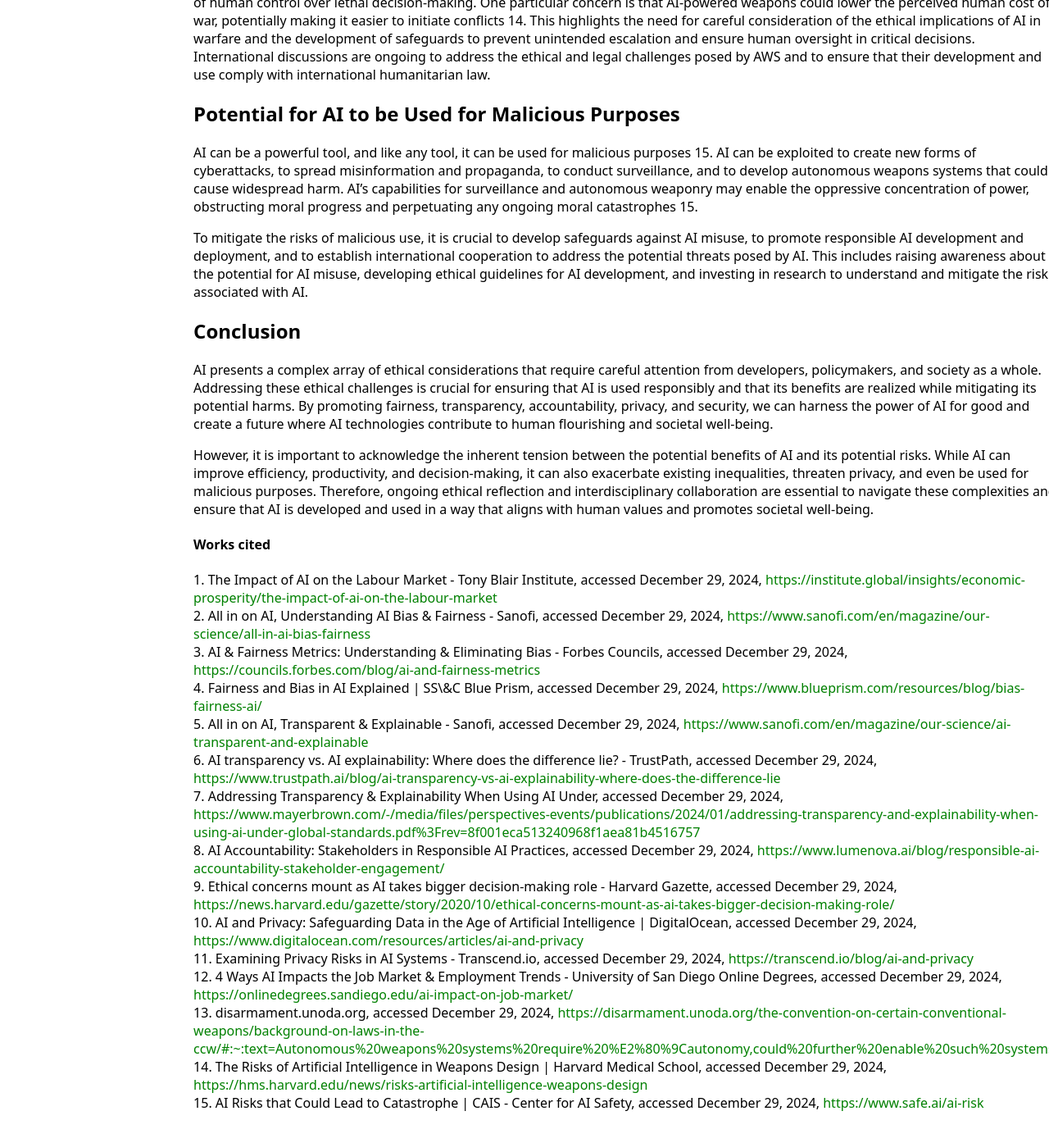
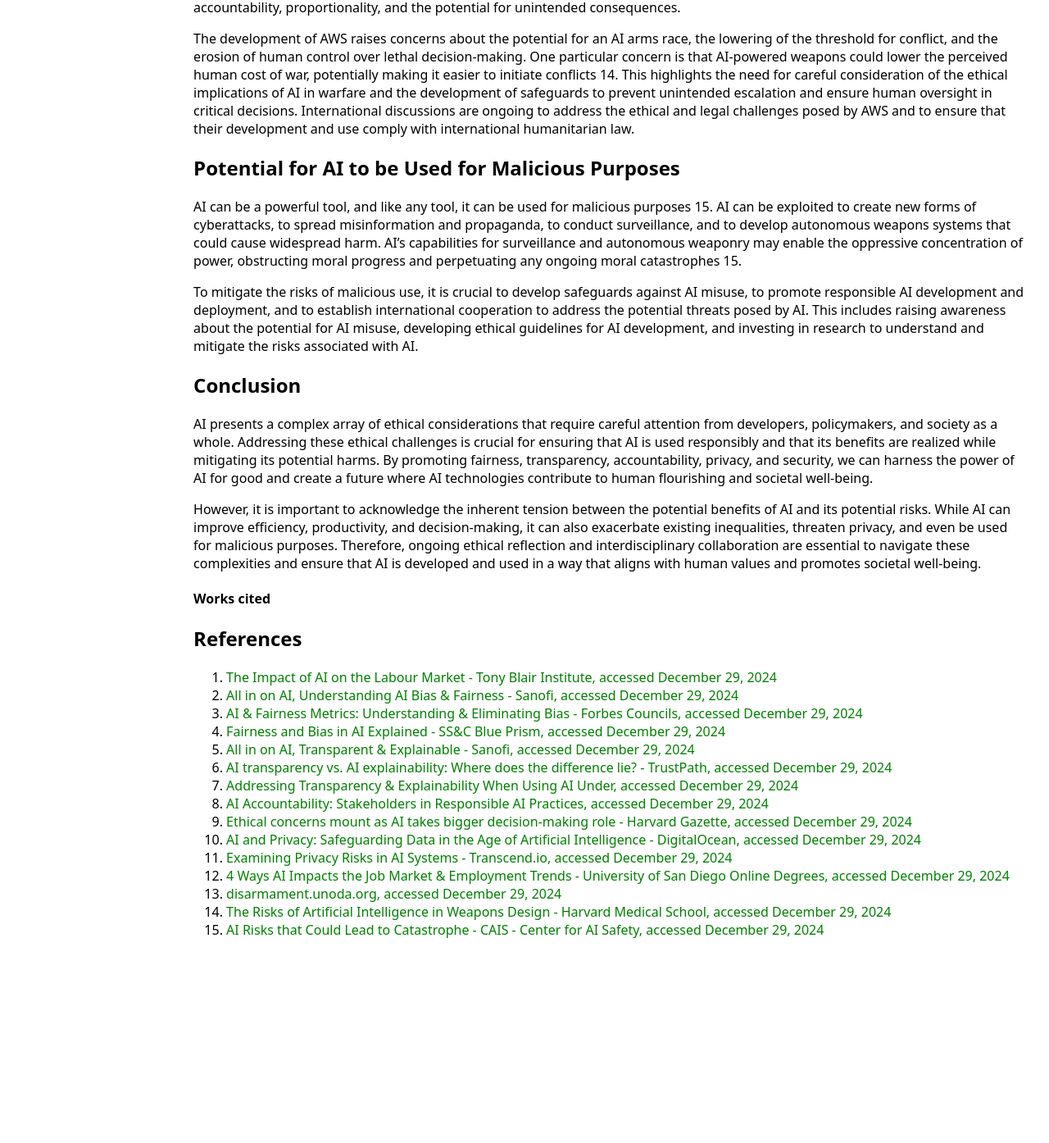
Before and after one commit to ICTASL/capacity-building, a Jekyll site: the page built from students/ai-aptitude/ethical-considerations-ai.md, in a window 1280 px wide and 1400 px high, scrolled down 2602 px. Shown: the top 1394 px of the window at 82% size. Built offline with Jekyll 4.4.1, drawn with Linux system fonts in a browser that asks for light colours; after the commit the page ends 3791 px from its top, so only the background shows below that.

Commit message:
Fixed text wrapping

```diff
--- a/students/ai-aptitude/ethical-considerations-ai.md
+++ b/students/ai-aptitude/ethical-considerations-ai.md
@@ -72,19 +72,20 @@ AI presents a complex array of ethical considerations that require careful atten
 However, it is important to acknowledge the inherent tension between the potential benefits of AI and its potential risks. While AI can improve efficiency, productivity, and decision-making, it can also exacerbate existing inequalities, threaten privacy, and even be used for malicious purposes. Therefore, ongoing ethical reflection and interdisciplinary collaboration are essential to navigate these complexities and ensure that AI is developed and used in a way that aligns with human values and promotes societal well-being.
 
 #### **Works cited**
+## References
 
-1\. The Impact of AI on the Labour Market \- Tony Blair Institute, accessed December 29, 2024, [https://institute.global/insights/economic-prosperity/the-impact-of-ai-on-the-labour-market](https://institute.global/insights/economic-prosperity/the-impact-of-ai-on-the-labour-market)
-2\. All in on AI, Understanding AI Bias & Fairness \- Sanofi, accessed December 29, 2024, [https://www.sanofi.com/en/magazine/our-science/all-in-ai-bias-fairness](https://www.sanofi.com/en/magazine/our-science/all-in-ai-bias-fairness)
-3\. AI & Fairness Metrics: Understanding & Eliminating Bias \- Forbes Councils, accessed December 29, 2024, [https://councils.forbes.com/blog/ai-and-fairness-metrics](https://councils.forbes.com/blog/ai-and-fairness-metrics)
-4\. Fairness and Bias in AI Explained | SS\&C Blue Prism, accessed December 29, 2024, [https://www.blueprism.com/resources/blog/bias-fairness-ai/](https://www.blueprism.com/resources/blog/bias-fairness-ai/)
-5\. All in on AI, Transparent & Explainable \- Sanofi, accessed December 29, 2024, [https://www.sanofi.com/en/magazine/our-science/ai-transparent-and-explainable](https://www.sanofi.com/en/magazine/our-science/ai-transparent-and-explainable)
-6\. AI transparency vs. AI explainability: Where does the difference lie? \- TrustPath, accessed December 29, 2024, [https://www.trustpath.ai/blog/ai-transparency-vs-ai-explainability-where-does-the-difference-lie](https://www.trustpath.ai/blog/ai-transparency-vs-ai-explainability-where-does-the-difference-lie)
-7\. Addressing Transparency & Explainability When Using AI Under, accessed December 29, 2024, [https://www.mayerbrown.com/-/media/files/perspectives-events/publications/2024/01/addressing-transparency-and-explainability-when-using-ai-under-global-standards.pdf%3Frev=8f001eca513240968f1aea81b4516757](https://www.mayerbrown.com/-/media/files/perspectives-events/publications/2024/01/addressing-transparency-and-explainability-when-using-ai-under-global-standards.pdf%3Frev=8f001eca513240968f1aea81b4516757)
-8\. AI Accountability: Stakeholders in Responsible AI Practices, accessed December 29, 2024, [https://www.lumenova.ai/blog/responsible-ai-accountability-stakeholder-engagement/](https://www.lumenova.ai/blog/responsible-ai-accountability-stakeholder-engagement/)
-9\. Ethical concerns mount as AI takes bigger decision-making role \- Harvard Gazette, accessed December 29, 2024, [https://news.harvard.edu/gazette/story/2020/10/ethical-concerns-mount-as-ai-takes-bigger-decision-making-role/](https://news.harvard.edu/gazette/story/2020/10/ethical-concerns-mount-as-ai-takes-bigger-decision-making-role/)
-10\. AI and Privacy: Safeguarding Data in the Age of Artificial Intelligence | DigitalOcean, accessed December 29, 2024, [https://www.digitalocean.com/resources/articles/ai-and-privacy](https://www.digitalocean.com/resources/articles/ai-and-privacy)
-11\. Examining Privacy Risks in AI Systems \- Transcend.io, accessed December 29, 2024, [https://transcend.io/blog/ai-and-privacy](https://transcend.io/blog/ai-and-privacy)
-12\. 4 Ways AI Impacts the Job Market & Employment Trends \- University of San Diego Online Degrees, accessed December 29, 2024, [https://onlinedegrees.sandiego.edu/ai-impact-on-job-market/](https://onlinedegrees.sandiego.edu/ai-impact-on-job-market/)
-13\. disarmament.unoda.org, accessed December 29, 2024, [https://disarmament.unoda.org/the-convention-on-certain-conventional-weapons/background-on-laws-in-the-ccw/\#:\~:text=Autonomous%20weapons%20systems%20require%20%E2%80%9Cautonomy,could%20further%20enable%20such%20systems.](https://disarmament.unoda.org/the-convention-on-certain-conventional-weapons/background-on-laws-in-the-ccw/#:~:text=Autonomous%20weapons%20systems%20require%20%E2%80%9Cautonomy,could%20further%20enable%20such%20systems.)
-14\. The Risks of Artificial Intelligence in Weapons Design | Harvard Medical School, accessed December 29, 2024, [https://hms.harvard.edu/news/risks-artificial-intelligence-weapons-design](https://hms.harvard.edu/news/risks-artificial-intelligence-weapons-design)
-15\. AI Risks that Could Lead to Catastrophe | CAIS \- Center for AI Safety, accessed December 29, 2024, [https://www.safe.ai/ai-risk](https://www.safe.ai/ai-risk)
+1. [The Impact of AI on the Labour Market - Tony Blair Institute, accessed December 29, 2024](https://institute.global/insights/economic-prosperity/the-impact-of-ai-on-the-labour-market)
+2. [All in on AI, Understanding AI Bias & Fairness - Sanofi, accessed December 29, 2024](https://www.sanofi.com/en/magazine/our-science/all-in-ai-bias-fairness)
+3. [AI & Fairness Metrics: Understanding & Eliminating Bias - Forbes Councils, accessed December 29, 2024](https://councils.forbes.com/blog/ai-and-fairness-metrics)
+4. [Fairness and Bias in AI Explained - SS&C Blue Prism, accessed December 29, 2024](https://www.blueprism.com/resources/blog/bias-fairness-ai/)
+5. [All in on AI, Transparent & Explainable - Sanofi, accessed December 29, 2024](https://www.sanofi.com/en/magazine/our-science/ai-transparent-and-explainable)
+6. [AI transparency vs. AI explainability: Where does the difference lie? - TrustPath, accessed December 29, 2024](https://www.trustpath.ai/blog/ai-transparency-vs-ai-explainability-where-does-the-difference-lie)
+7. [Addressing Transparency & Explainability When Using AI Under, accessed December 29, 2024](https://www.mayerbrown.com/-/media/files/perspectives-events/publications/2024/01/addressing-transparency-and-explainability-when-using-ai-under-global-standards.pdf%3Frev=8f001eca513240968f1aea81b4516757)
+8. [AI Accountability: Stakeholders in Responsible AI Practices, accessed December 29, 2024](https://www.lumenova.ai/blog/responsible-ai-accountability-stakeholder-engagement/)
+9. [Ethical concerns mount as AI takes bigger decision-making role - Harvard Gazette, accessed December 29, 2024](https://news.harvard.edu/gazette/story/2020/10/ethical-concerns-mount-as-ai-takes-bigger-decision-making-role/)
+10. [AI and Privacy: Safeguarding Data in the Age of Artificial Intelligence - DigitalOcean, accessed December 29, 2024](https://www.digitalocean.com/resources/articles/ai-and-privacy)
+11. [Examining Privacy Risks in AI Systems - Transcend.io, accessed December 29, 2024](https://transcend.io/blog/ai-and-privacy)
+12. [4 Ways AI Impacts the Job Market & Employment Trends - University of San Diego Online Degrees, accessed December 29, 2024](https://onlinedegrees.sandiego.edu/ai-impact-on-job-market/)
+13. [disarmament.unoda.org, accessed December 29, 2024](https://disarmament.unoda.org/the-convention-on-certain-conventional-weapons/background-on-laws-in-the-ccw/#:~:text=Autonomous%20weapons%20systems%20require%20%E2%80%9Cautonomy,could%20further%20enable%20such%20systems.)
+14. [The Risks of Artificial Intelligence in Weapons Design - Harvard Medical School, accessed December 29, 2024](https://hms.harvard.edu/news/risks-artificial-intelligence-weapons-design)
+15. [AI Risks that Could Lead to Catastrophe - CAIS - Center for AI Safety, accessed December 29, 2024](https://www.safe.ai/ai-risk)
```
Also changed, not shown: students/ai-aptitude/ai-use-cases.md (+45 -45 lines).
